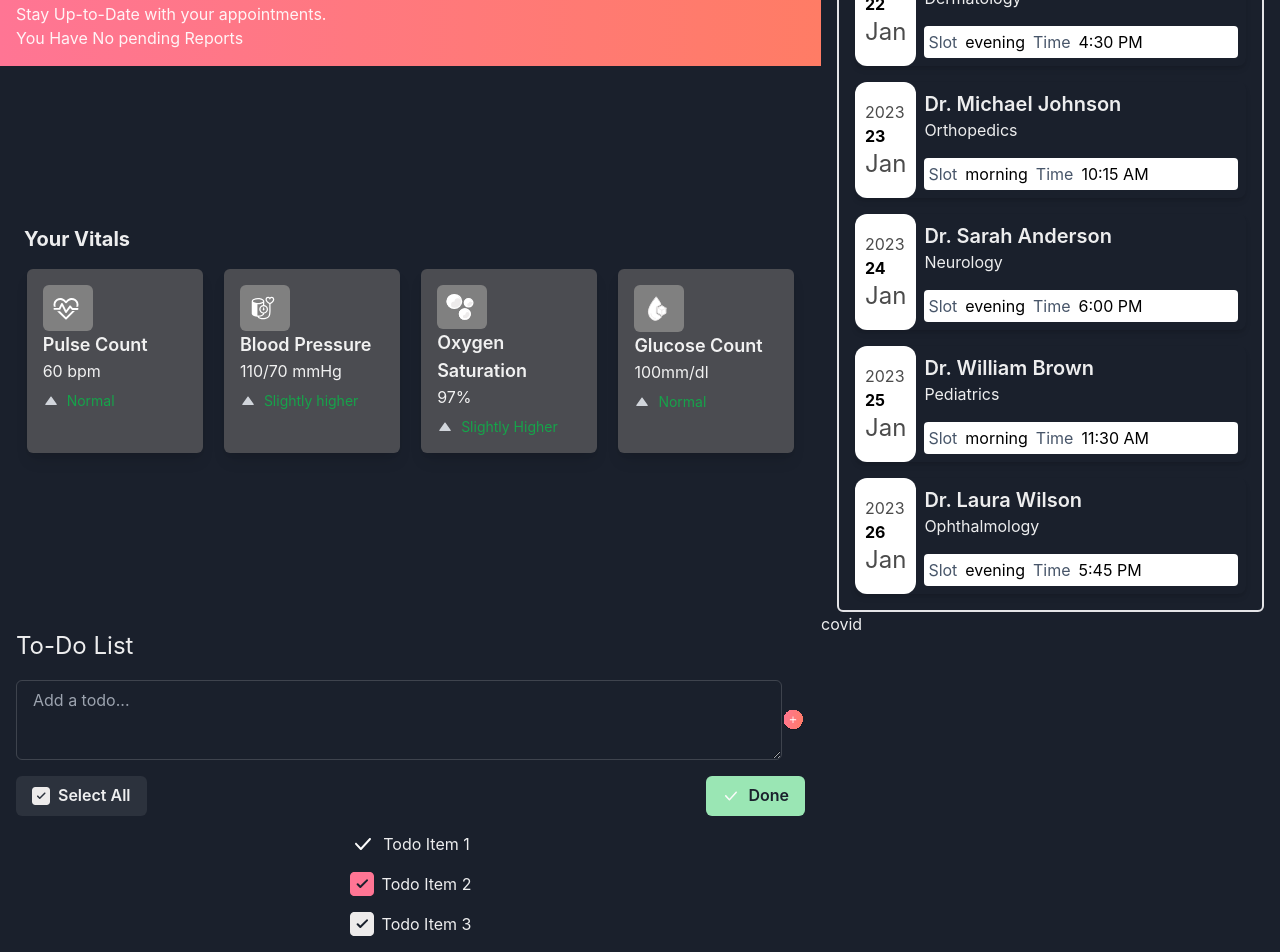
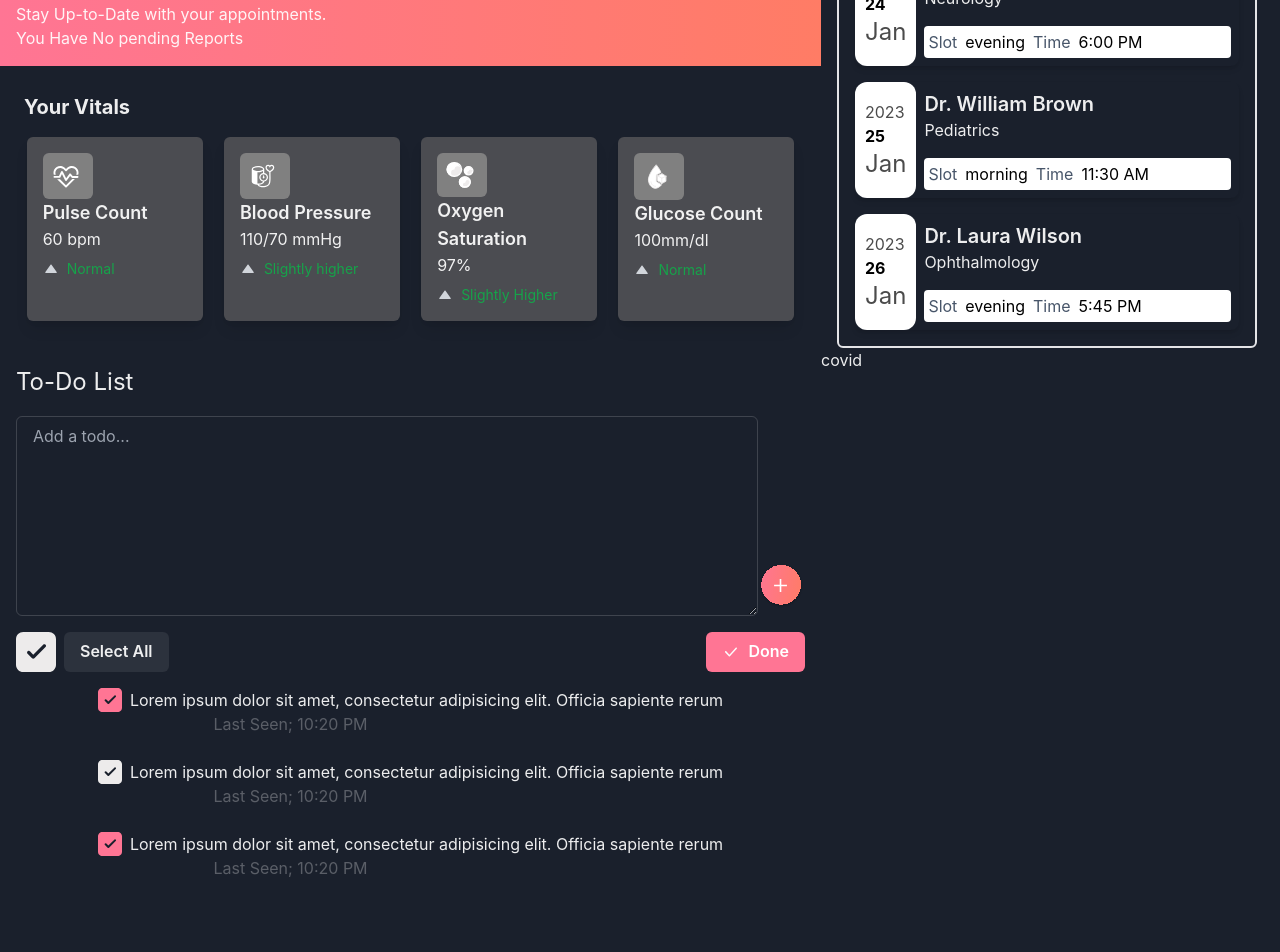
Before and after one commit to tanvirim/job_task_Rainier_Technologies, a React (Vite) app: page / in a window 1280 px wide. Shown: the part 340-1292 px from the top of the page. After the commit the page ends 1236 px from the top, so only its background shows below. Built offline with nearby package versions, Linux system fonts and the light colour scheme.

Commit message:
todo complete

```diff
--- a/src/components/Main.jsx
+++ b/src/components/Main.jsx
@@ -35,7 +35,7 @@ const Main = () => {
       <GridItem area='vitals'>
         <Vitals />
       </GridItem>
-      <GridItem area='upcoming'>
+      <GridItem area='upcoming' maxWidth='452px'>
         <Upcoming gridArea='upcoming' />
       </GridItem>
       <GridItem area='todo'>
--- a/src/components/main/Todo.jsx
+++ b/src/components/main/Todo.jsx
@@ -6,6 +6,7 @@ import {
   Box,
   Button,
   Textarea,
+  useColorModeValue,
 } from '@chakra-ui/react';
 import buttonCheck from '../../assets/main/todo/buttonCheck.svg';
 import check from '../../assets/main/todo/check.svg';
@@ -13,44 +14,71 @@ import uncheck from '../../assets/main/todo/uncheck.svg';
 import roundPlus from '../../assets/main/todo/roundPlus.svg';
 
 const Todo = () => {
+  const textColor = useColorModeValue('white', 'white');
+  const todoItems = [
+    {
+      icon: check,
+      text: 'Lorem ipsum dolor sit amet, consectetur adipisicing elit. Officia sapiente rerum',
+    },
+    {
+      icon: uncheck,
+      text: 'Lorem ipsum dolor sit amet, consectetur adipisicing elit. Officia sapiente rerum',
+    },
+    {
+      icon: check,
+      text: 'Lorem ipsum dolor sit amet, consectetur adipisicing elit. Officia sapiente rerum',
+    },
+  ];
+
   return (
-    <Flex direction='column' h='500px' padding={4}>
+    <Flex direction='column' padding={4}>
       <Text fontSize='2xl' mb={4}>
         To-Do List
       </Text>
       <VStack spacing={4} w='100%'>
         <Flex align='center' justify='space-between' w='100%'>
-          <Textarea placeholder='Add a todo...' />
-          <Box ml='auto'>
-            <Image src={roundPlus} alt='Round Plus' boxSize='24px' />
+          <Textarea height={200} placeholder='Add a todo...' />
+          <Box>
+            <Image
+              marginTop={140}
+              src={roundPlus}
+              alt='Round Plus'
+              boxSize='50px'
+            />
           </Box>
         </Flex>
         <Flex justify='space-between' w='100%'>
+          <Flex direction='row' align='center' gap={2}>
+            <Image src={uncheck} alt='Button Check' boxSize='40px' />
+            <Button>Select All</Button>
+          </Flex>
           <Button
-            leftIcon={<Image src={uncheck} alt='Button Check' boxSize='18px' />}
-          >
-            Select All
-          </Button>
-          <Button
+            color={textColor}
             leftIcon={
               <Image src={buttonCheck} alt='Button Check' boxSize='18px' />
             }
-            colorScheme='green'
+            bg='#FF7594'
           >
             Done
           </Button>
         </Flex>
-        <Flex align='center'>
-          <Image src={buttonCheck} alt='Button Check' boxSize='24px' mr={2} />
-          <Text>Todo Item 1</Text>
-        </Flex>
-        <Flex align='center'>
-          <Image src={check} alt='Check' boxSize='24px' mr={2} />
-          <Text>Todo Item 2</Text>
-        </Flex>
-        <Flex align='center'>
-          <Image src={uncheck} alt='Uncheck' boxSize='24px' mr={2} />
-          <Text>Todo Item 3</Text>
+        <Flex
+          flexDirection='column'
+          justifyContent='start'
+          gap={30}
+          width='100%'
+        >
+          <Flex direction='column' gap={6}>
+            {todoItems.map((item, index) => (
+              <Flex key={index} align='center' flexDirection='column'>
+                <Flex>
+                  <Image src={item.icon} alt='Icon' boxSize='24px' mr={2} />
+                  <Text>{item.text}</Text>
+                </Flex>
+                <Box className='opacity-30 mr-60'>Last Seen; 10:20 PM</Box>
+              </Flex>
+            ))}
+          </Flex>
         </Flex>
       </VStack>
     </Flex>
--- a/src/components/main/Upcoming.jsx
+++ b/src/components/main/Upcoming.jsx
@@ -28,30 +28,13 @@ const Upcoming = () => {
     {
       year: currentYear,
       month: getMonthName(currentMonth),
-      date: currentDateOfMonth,
-      DrName: 'Dr. John Doe',
-      speciality: 'Cardiology',
-      slot: 'morning',
-      time: '9:00 AM',
-    },
-    {
-      year: currentYear,
-      month: getMonthName(currentMonth),
       date: currentDateOfMonth + 1,
       DrName: 'Dr. Emily Smith',
       speciality: 'Dermatology',
       slot: 'evening',
       time: '4:30 PM',
     },
-    {
-      year: currentYear,
-      month: getMonthName(currentMonth),
-      date: currentDateOfMonth + 2,
-      DrName: 'Dr. Michael Johnson',
-      speciality: 'Orthopedics',
-      slot: 'morning',
-      time: '10:15 AM',
-    },
+
     {
       year: currentYear,
       month: getMonthName(currentMonth),
```
